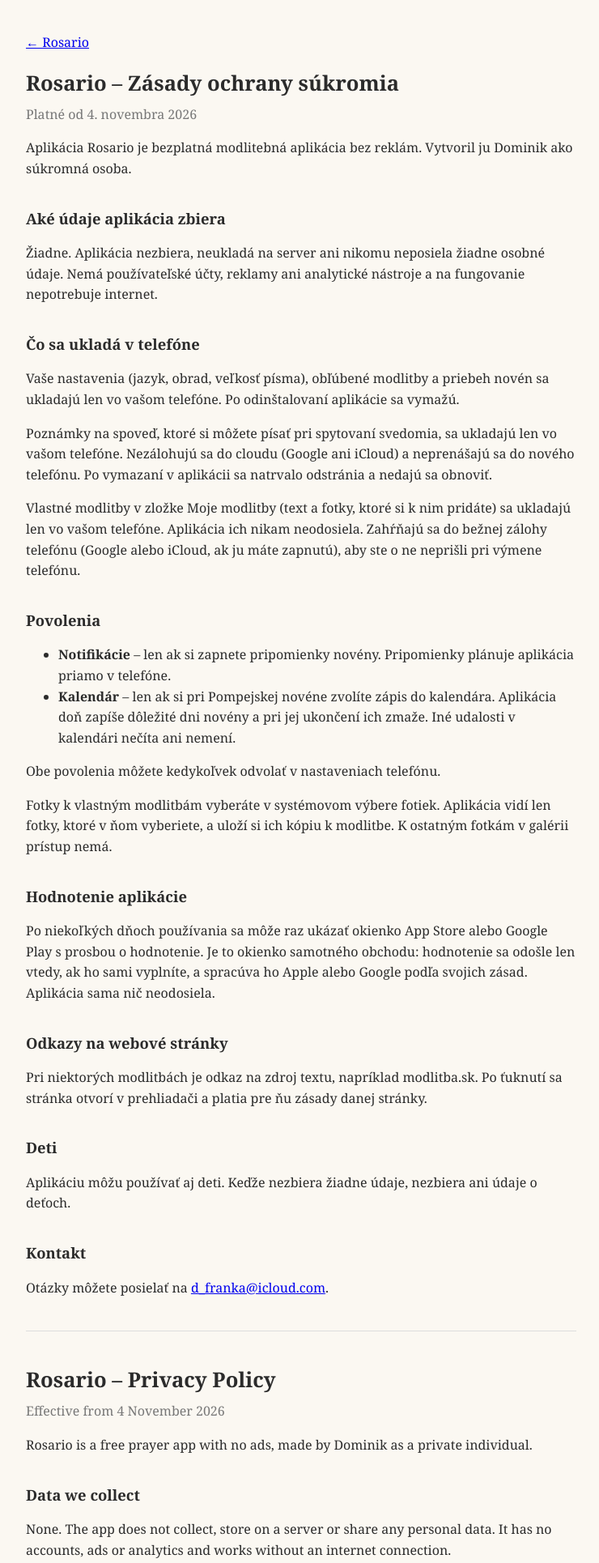
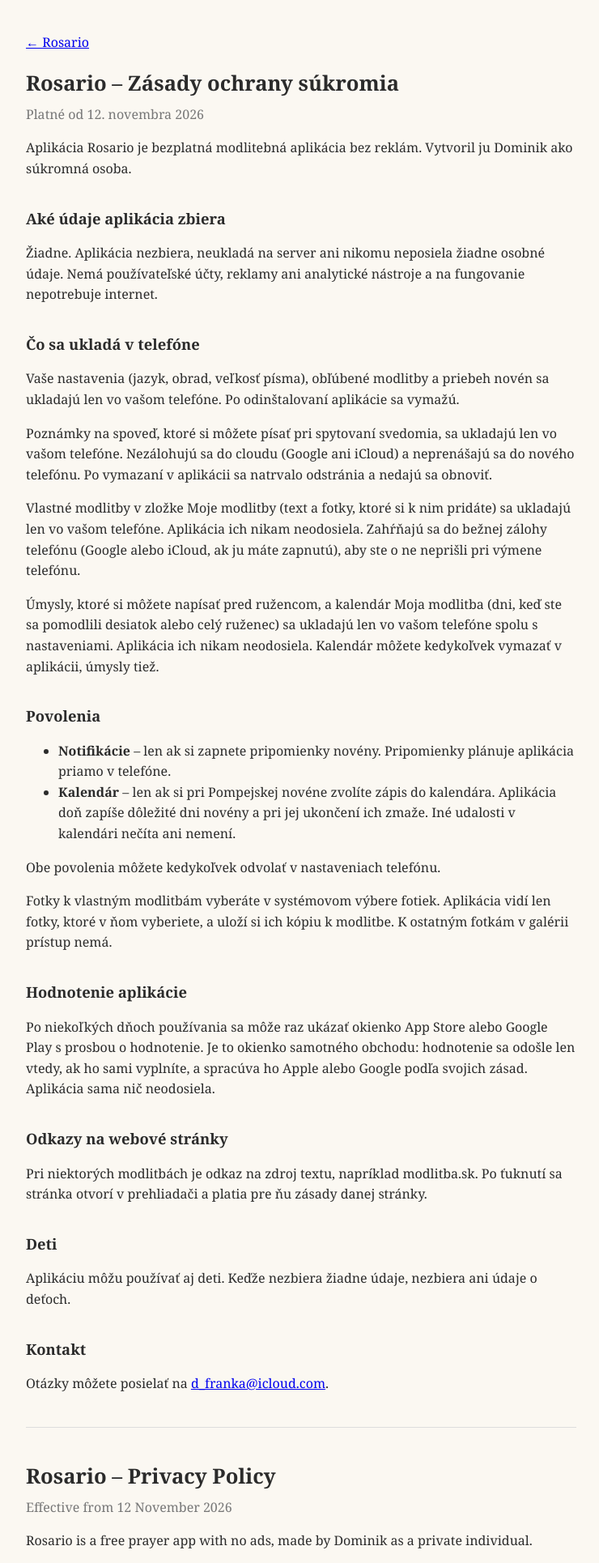
Before and after one commit to DomenicoFr/rosario-app, a plain HTML site: page zasady-sukromia.html in a window 1280 px wide. Shown: the top 1930 px of the page at 81% size, without its empty margins (268-1008 px from the left). Drawn offline with Linux system fonts and the light colour scheme.

Commit message:
Zásady ochrany súkromia: úmysly ruženca a kalendár Moja modlitba
Co-Authored-By: Claude Opus 5.5 <noreply@anthropic.com>

```diff
--- a/zasady-sukromia.html
+++ b/zasady-sukromia.html
@@ -15,7 +15,7 @@
 <body>
 <p><a href="./">← Rosario</a></p>
 <h1>Rosario – Zásady ochrany súkromia</h1>
-<p class="date">Platné od 4. novembra 2026</p>
+<p class="date">Platné od 12. novembra 2026</p>
 
 <p>Aplikácia Rosario je bezplatná modlitebná aplikácia bez reklám. Vytvoril ju Dominik ako súkromná osoba.</p>
 
@@ -26,6 +26,7 @@
 <p>Vaše nastavenia (jazyk, obrad, veľkosť písma), obľúbené modlitby a priebeh novén sa ukladajú len vo vašom telefóne. Po odinštalovaní aplikácie sa vymažú.</p>
 <p>Poznámky na spoveď, ktoré si môžete písať pri spytovaní svedomia, sa ukladajú len vo vašom telefóne. Nezálohujú sa do cloudu (Google ani iCloud) a neprenášajú sa do nového telefónu. Po vymazaní v aplikácii sa natrvalo odstránia a nedajú sa obnoviť.</p>
 <p>Vlastné modlitby v zložke Moje modlitby (text a fotky, ktoré si k nim pridáte) sa ukladajú len vo vašom telefóne. Aplikácia ich nikam neodosiela. Zahŕňajú sa do bežnej zálohy telefónu (Google alebo iCloud, ak ju máte zapnutú), aby ste o ne neprišli pri výmene telefónu.</p>
+<p>Úmysly, ktoré si môžete napísať pred ružencom, a kalendár Moja modlitba (dni, keď ste sa pomodlili desiatok alebo celý ruženec) sa ukladajú len vo vašom telefóne spolu s nastaveniami. Aplikácia ich nikam neodosiela. Kalendár môžete kedykoľvek vymazať v aplikácii, úmysly tiež.</p>
 
 <h2>Povolenia</h2>
 <ul>
@@ -50,7 +51,7 @@
 <hr>
 
 <h1>Rosario – Privacy Policy</h1>
-<p class="date">Effective from 4 November 2026</p>
+<p class="date">Effective from 12 November 2026</p>
 
 <p>Rosario is a free prayer app with no ads, made by Dominik as a private individual.</p>
 
@@ -61,6 +62,7 @@
 <p>Your settings (language, rite, text size), favourites and novena progress are stored only on your phone and are deleted when you uninstall the app.</p>
 <p>Confession notes you write while examining your conscience are stored only on your phone. They are not backed up to the cloud (Google or iCloud) and are not transferred to a new phone. Once deleted in the app, they are permanently removed and cannot be recovered.</p>
 <p>Your own prayers in My prayers (the text and any photos you add) are stored only on your phone. The app never sends them anywhere. They are included in your phone's regular backup (Google or iCloud, if enabled) so you don't lose them when you change phones.</p>
+<p>Intentions you can write before the rosary and the My prayer calendar (the days you prayed a decade or the whole rosary) are stored only on your phone together with your settings. The app never sends them anywhere. You can clear the calendar and the intentions in the app at any time.</p>
 
 <h2>Permissions</h2>
 <ul>
```
